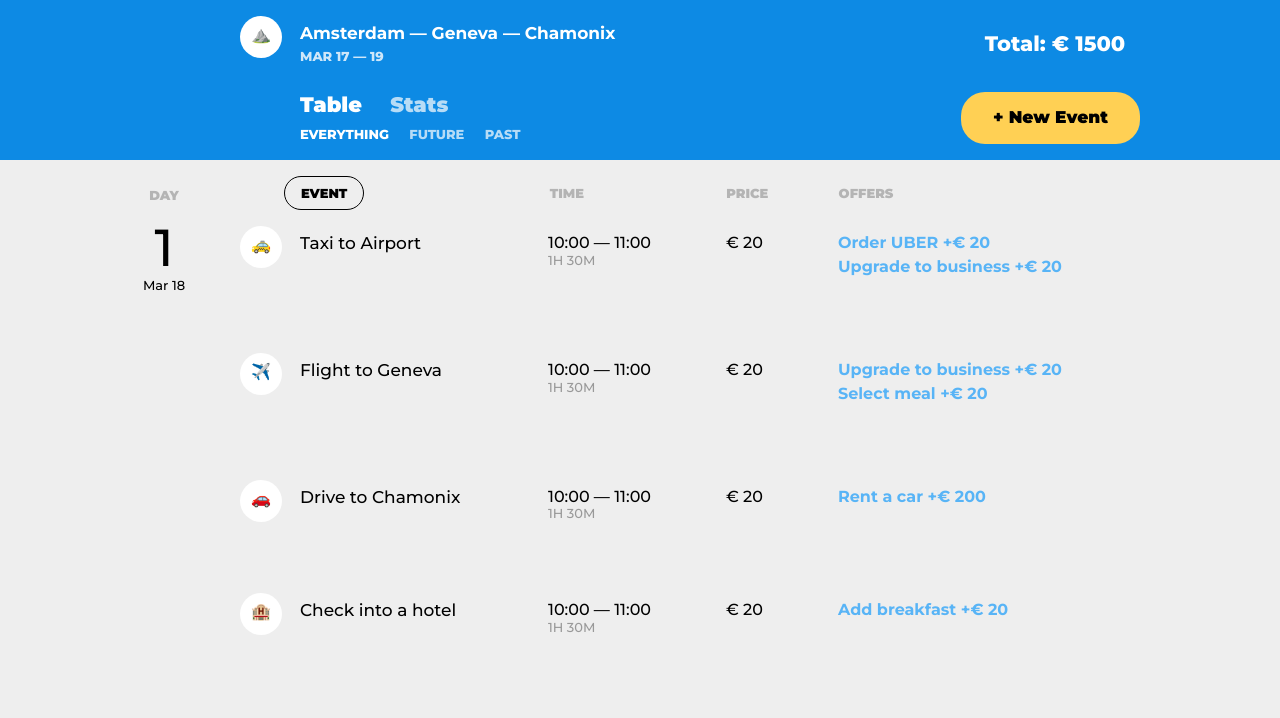
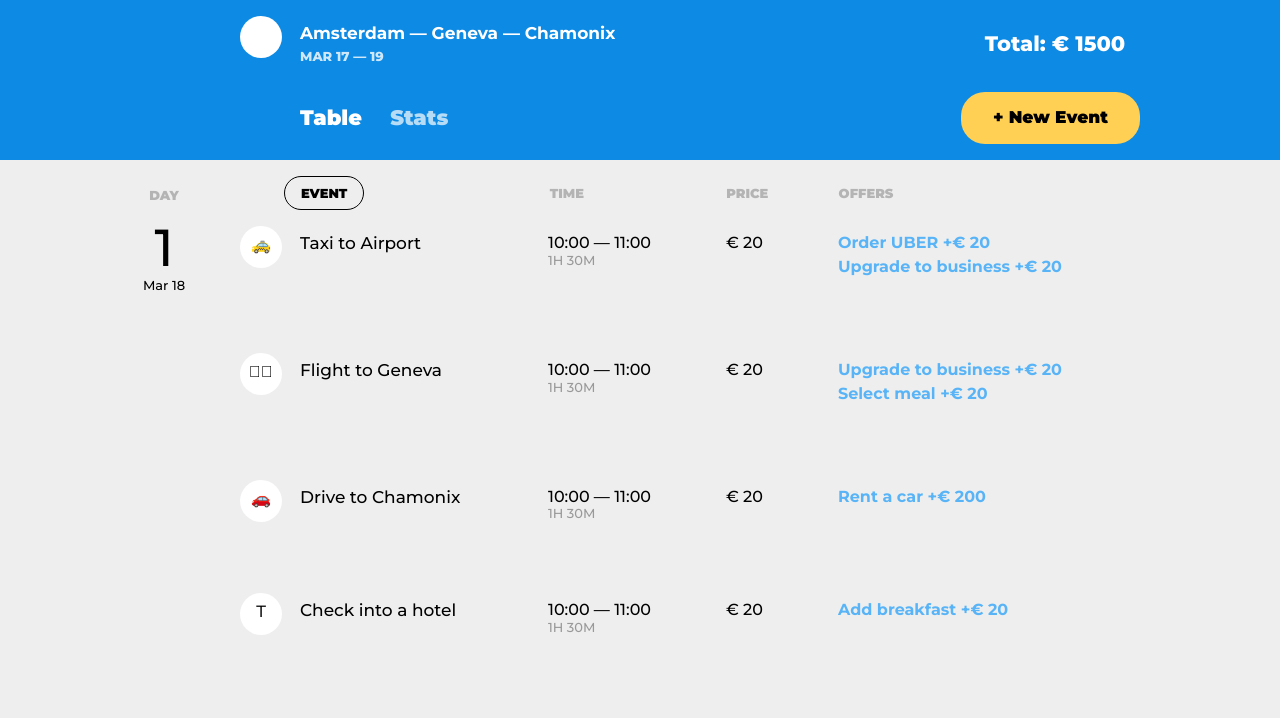
Before and after one commit to Bargamut/292337-big-trip-8, a website built with webpack: page public/index.html in a window 1280 px wide. Built offline with nearby package versions, Linux system fonts and the light colour scheme.

Commit message:
Добавить включение JS-скрипта в конец страницы
* Также удалена вёрстка фильтров: строится в
  модуле make-filter.js

```diff
--- a/public/index.html
+++ b/public/index.html
@@ -15,7 +15,7 @@
   <div class="content-wrap header__wrap">
     <section class="trip">
       <div class="trip__schedule">
-        <i class="trip-icon">⛰️</i>
+        <i class="trip-icon">⛰︝</i>
         <h1 class="trip__points">Amsterdam&nbsp;&mdash; Geneva&nbsp;&mdash;  Chamonix</h1>
         <p class="trip__dates">Mar 17&nbsp;&mdash; 19</p>
       </div>
@@ -27,16 +27,7 @@
         <a href="#table" class="view-switch__item view-switch__item--active">Table</a>
         <a href="#stats" class="view-switch__item">Stats</a>
 
-        <form class="trip-filter">
-          <input type="radio" id="filter-everything" name="filter" value="everything" checked>
-          <label class="trip-filter__item" for="filter-everything">Everything</label>
-
-          <input type="radio" id="filter-future" name="filter" value="future">
-          <label class="trip-filter__item" for="filter-future">Future</label>
-
-          <input type="radio" id="filter-past"name="filter" value="past">
-          <label class="trip-filter__item" for="filter-past">Past</label>
-        </form>
+        <form class="trip-filter"></form>
       </nav>
 
       <button class="trip-controls__new-event new-event">+ New Event</button>
@@ -86,7 +77,7 @@
           </ul>
         </article>
         <article class="trip-point">
-          <i class="trip-icon">✈️</i>
+          <i class="trip-icon">✈︝</i>
           <h3 class="trip-point__title">Flight to Geneva</h3>
           <p class="trip-point__schedule">
             <span class="trip-point__timetable">10:00&nbsp;&mdash; 11:00</span>
@@ -117,7 +108,7 @@
           </ul>
         </article>
         <article class="trip-point">
-          <i class="trip-icon">🏨</i>
+          <i class="trip-icon">🝨</i>
           <h3 class="trip-point__title">Check into a hotel</h3>
           <p class="trip-point__schedule">
             <span class="trip-point__timetable">10:00&nbsp;&mdash; 11:00</span>
@@ -135,5 +126,7 @@
   </section>
 </main>
 
+<script src="bundle.js"></script>
+
 </body>
 </html>
```
